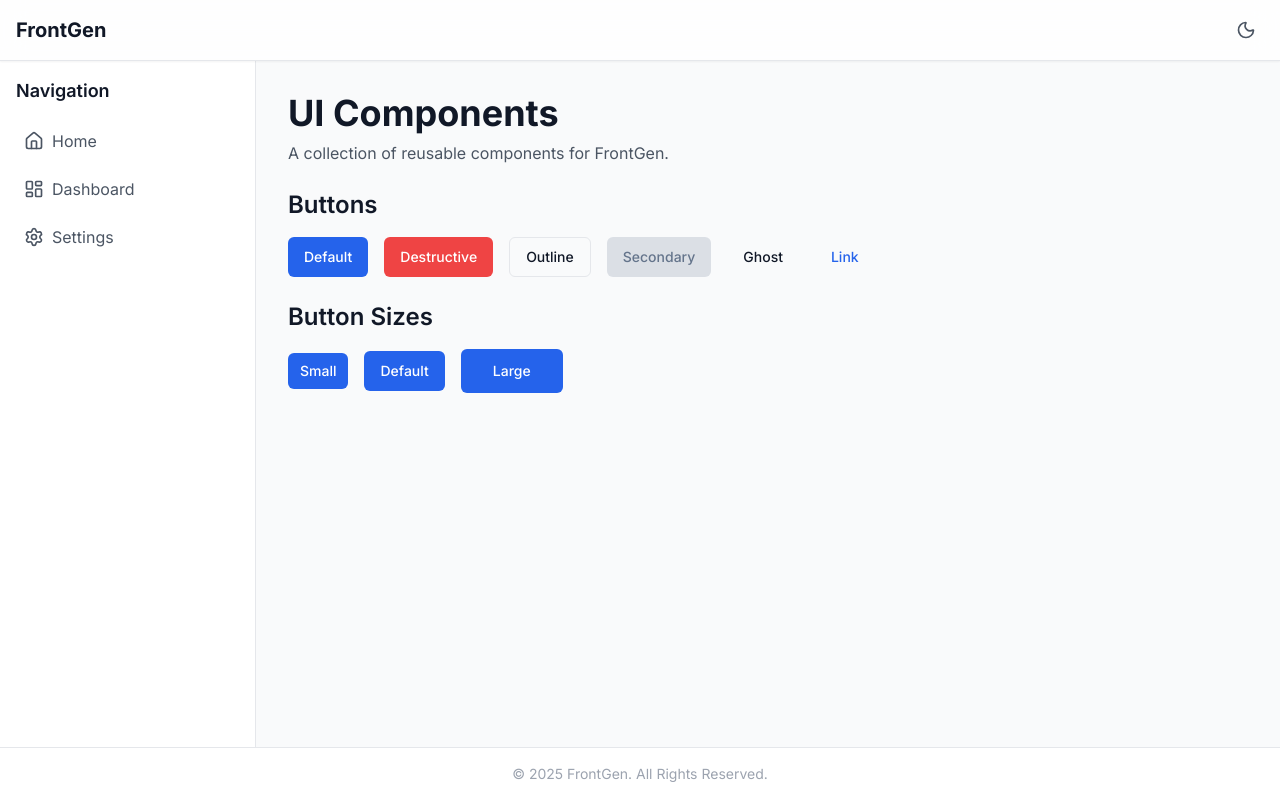
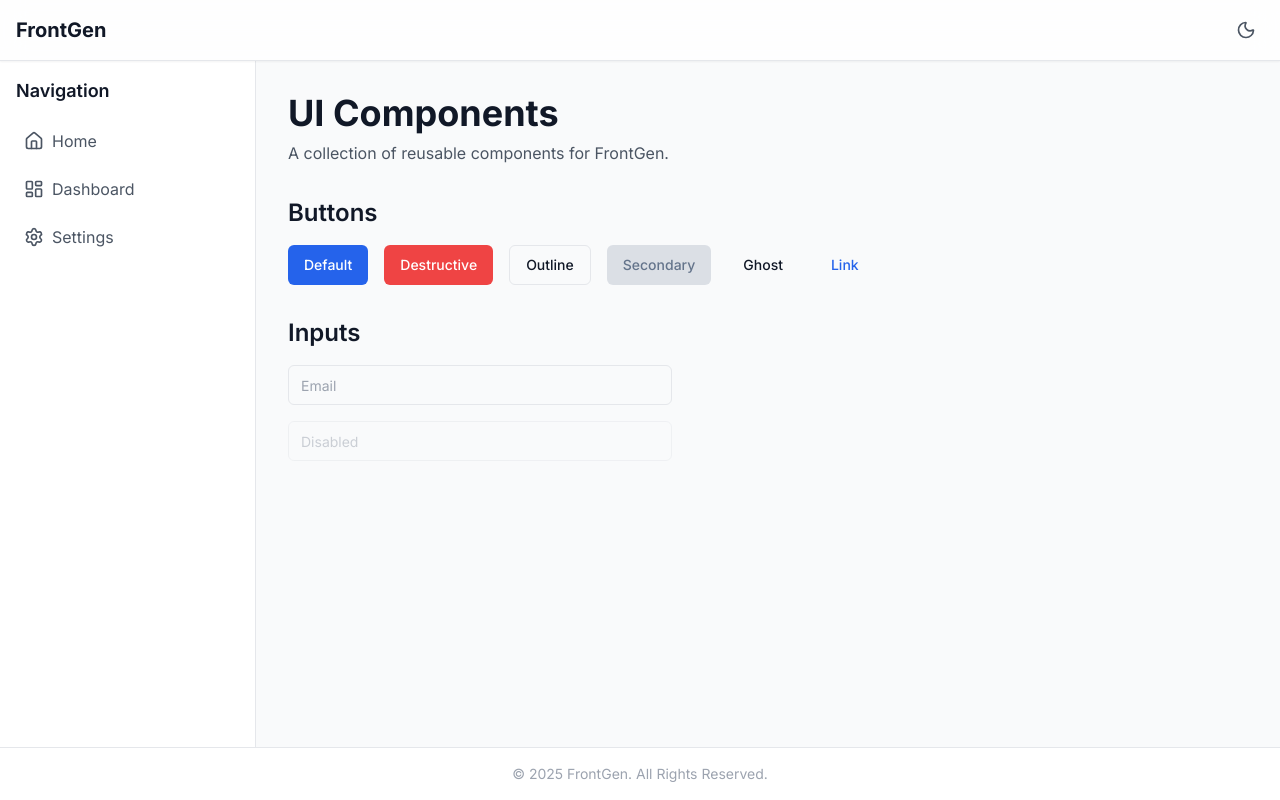
Before and after one commit to duttaturja/FrontGen, a React (Vite) app: page / in a window 1280 px wide. Built offline with nearby package versions, Linux system fonts and the light colour scheme.

Commit message:
input component added

```diff
--- a/src/App.tsx
+++ b/src/App.tsx
@@ -1,10 +1,11 @@
 import MainLayout from './layouts/MainLayout';
 import Button from './components/ui/Button';
+import Input from './components/ui/Input';
 
 function App() {
   return (
     <MainLayout>
-      <div className='space-y-6'>
+      <div className='space-y-8'>
         <div>
           <h1 className='text-4xl font-bold text-light-text-primary dark:text-dark-text-primary'>
             UI Components
@@ -30,12 +31,11 @@ function App() {
 
         <div className='space-y-4'>
           <h2 className='text-2xl font-semibold text-light-text-primary dark:text-dark-text-primary'>
-            Button Sizes
+            Inputs
           </h2>
-          <div className='flex items-center gap-4'>
-            <Button size='sm'>Small</Button>
-            <Button size='default'>Default</Button>
-            <Button size='lg'>Large</Button>
+          <div className='max-w-sm space-y-4'>
+            <Input type='email' placeholder='Email' />
+            <Input type='text' placeholder='Disabled' disabled />
           </div>
         </div>
       </div>
--- /dev/null
+++ b/src/components/ui/Input.tsx
@@ -0,0 +1,24 @@
+import * as React from 'react';
+import { cn } from '../../utils/cn';
+
+export interface InputProps
+  extends React.InputHTMLAttributes<HTMLInputElement> {}
+
+const Input = React.forwardRef<HTMLInputElement, InputProps>(
+  ({ className, type, ...props }, ref) => {
+    return (
+      <input
+        type={type}
+        className={cn(
+          'flex h-10 w-full rounded-md border border-light-border bg-transparent px-3 py-2 text-sm text-light-text-primary ring-offset-light-background placeholder:text-light-muted focus-visible:outline-none focus-visible:ring-2 focus-visible:ring-light-primary focus-visible:ring-offset-2 disabled:cursor-not-allowed disabled:opacity-50 dark:border-dark-border dark:text-dark-text-primary dark:ring-offset-dark-background dark:placeholder:text-dark-muted dark:focus-visible:ring-dark-primary',
+          className
+        )}
+        ref={ref}
+        {...props}
+      />
+    );
+  }
+);
+Input.displayName = 'Input';
+
+export default Input;
```
